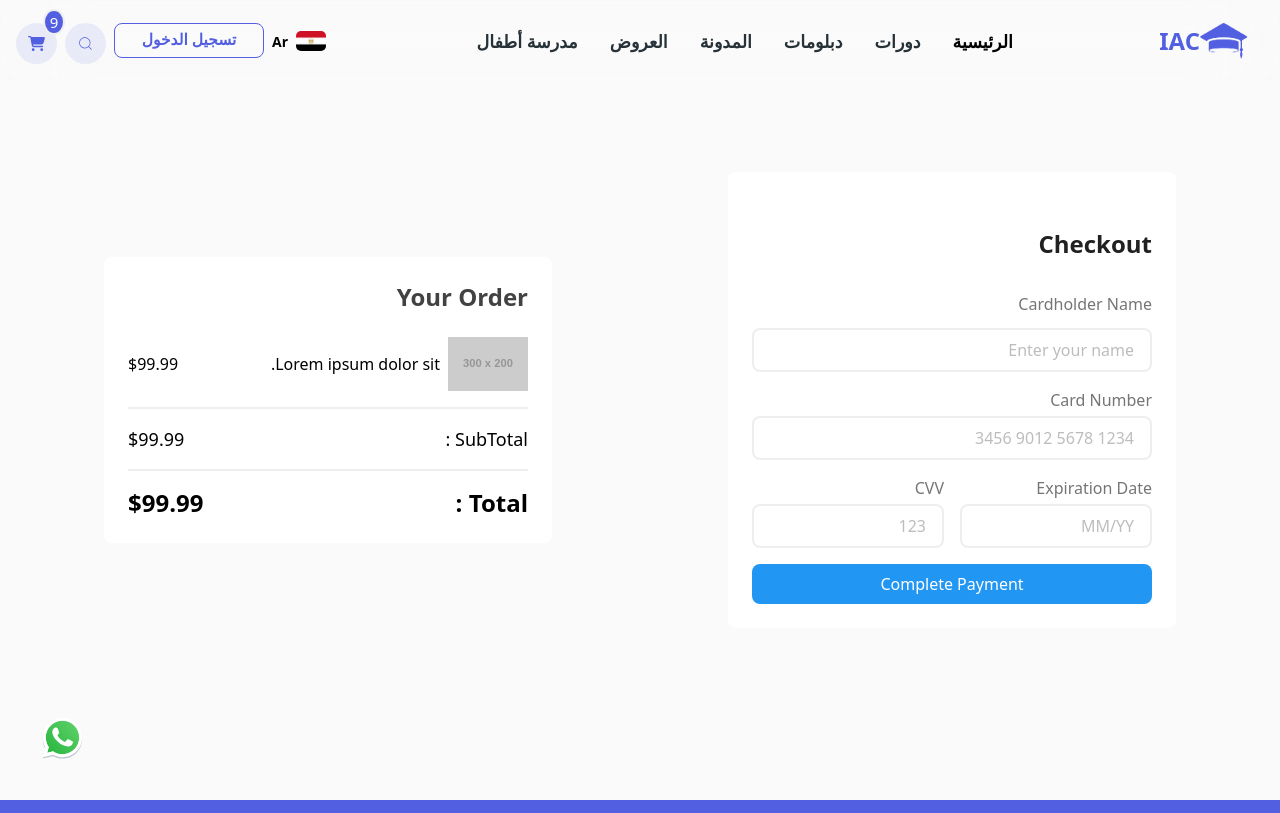
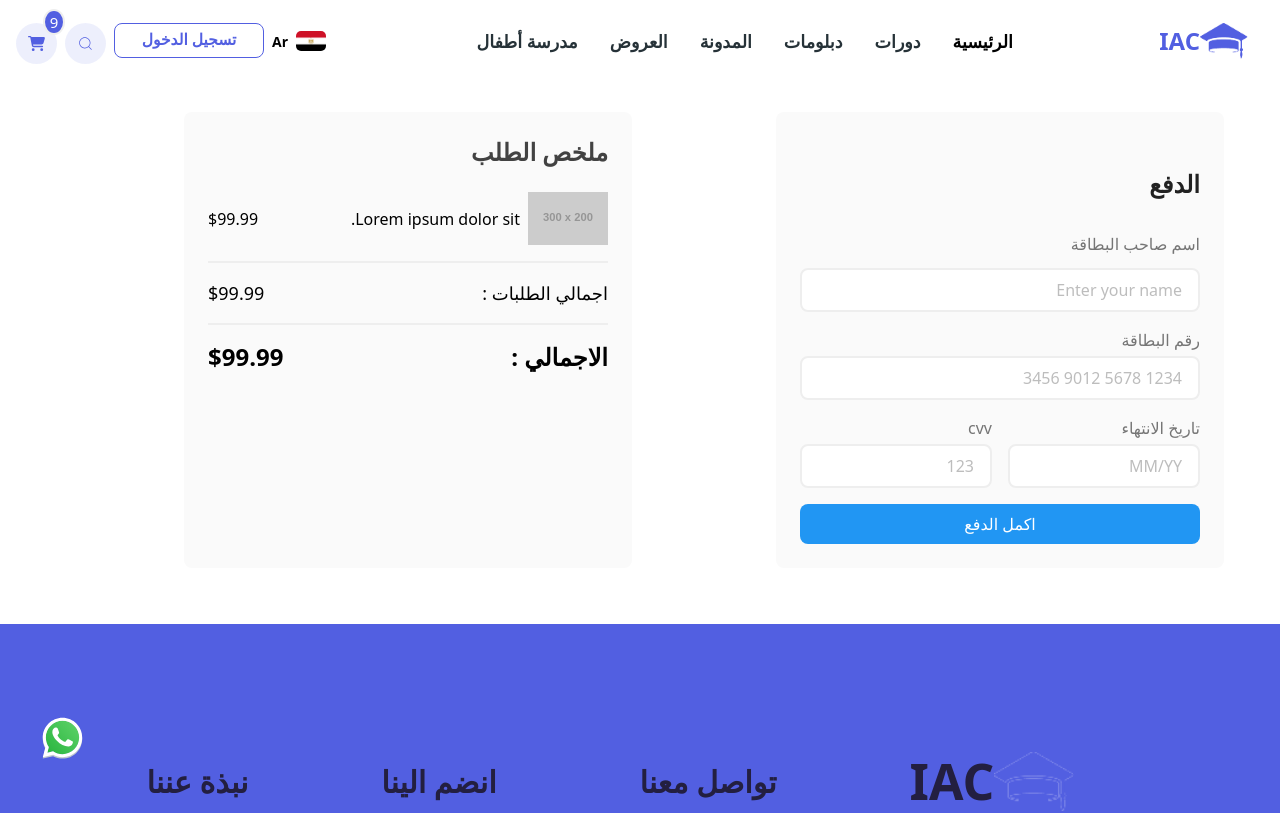
Before and after one commit to AEbdoRohman/Learning-System, a React (Vite) app: page /payment in a window 1280 px wide. Shown: the top 813 px of the page. Built offline with nearby package versions, Linux system fonts and the light colour scheme.

Commit message:
Update payment

```diff
--- a/src/components/payment/Payment.jsx
+++ b/src/components/payment/Payment.jsx
@@ -1,14 +1,45 @@
 import { useEffect } from "react";
+import { useTranslation } from "react-i18next";
 
 const Payment = () => {
+  const { t } = useTranslation();
   useEffect(() => {
     window.scrollTo(0, 0);
   }, []);
+
   return (
-    <div className="min-h-screen bg-gray-50  flex items-center justify-around p-4 shadow-md">
-      <div className="w-full max-w-md bg-white rounded-lg  p-6">
-        <h1 className="text-2xl font-bold text-gray-900 my-8">Checkout</h1>
+    <div className="mt-24 mb-10 container mx-auto grid grid-cols-1 md:grid-cols-2 gap-4 p-4">
+      {/* Order Summary */}
+      <div className="w-full max-w-md bg-gray-50 rounded-lg p-6 order-1 md:order-2">
+        <h2 className="text-2xl font-bold text-gray-800 mb-6">
+          {t("pay.order")}
+        </h2>
+        <div className="flex items-center justify-between border-b-2 border-gray-200 pb-4">
+          <div className="flex items-center gap-2">
+            <img
+              src="https://via.placeholder.com/300x200"
+              alt="Product Image"
+              className="w-20"
+            />
+            <h3>Lorem ipsum dolor sit.</h3>
+          </div>
+          <p>$99.99</p>
+        </div>
+        <div className="flex items-center justify-between mt-4 text-lg border-b-2 border-gray-200 pb-4">
+          <h1>{t("pay.subtotal")} :</h1>
+          <span>$99.99</span>
+        </div>
+        <div className="flex items-center justify-between mt-4 font-bold text-2xl">
+          <h1>{t("pay.total")} :</h1>
+          <span>$99.99</span>
+        </div>
+      </div>
 
+      {/* Checkout Form */}
+      <div className="w-full max-w-md bg-gray-50 rounded-lg p-6 order-2 md:order-1">
+        <h1 className="text-2xl font-bold text-gray-900 my-8">
+          {t("pay.checkout")}
+        </h1>
         <form className="space-y-4">
           {/* Name */}
           <div className="duration-300 ease-out">
@@ -16,7 +47,7 @@ const Payment = () => {
               htmlFor="name"
               className="block text-gray-600 font-medium mb-2"
             >
-              Cardholder Name
+              {t("pay.name")}
             </label>
             <input
               type="text"
@@ -32,7 +63,7 @@ const Payment = () => {
               htmlFor="card-number"
               className="block text-gray-600 font-medium"
             >
-              Card Number
+              {t("pay.card")}
             </label>
             <input
               type="text"
@@ -49,7 +80,7 @@ const Payment = () => {
                 htmlFor="expiry"
                 className="block text-gray-600 font-medium"
               >
-                Expiration Date
+                {t("pay.expiryDate")}
               </label>
               <input
                 type="text"
@@ -60,7 +91,7 @@ const Payment = () => {
             </div>
             <div className="w-1/2">
               <label htmlFor="cvv" className="block text-gray-600 font-medium">
-                CVV
+                {t("pay.cvv")}
               </label>
               <input
                 type="text"
@@ -76,33 +107,9 @@ const Payment = () => {
             type="submit"
             className="w-full bg-blue-500 text-white py-2 rounded-lg hover:bg-blue-600 focus:outline-none focus:ring-2 focus:ring-blue-400"
           >
-            Complete Payment
+            {t("pay.pay")}
           </button>
         </form>
-      </div>
-
-      {/* Order Summary */}
-      <div className="w-full max-w-md bg-white rounded-lg  p-6">
-        <h2 className="text-2xl font-bold text-gray-800 mb-6">Your Order </h2>
-        <div className="flex items-center justify-between border-b-2 border-gray-200 pb-4">
-          <div className="flex items-center gap-2">
-            <img
-              src="https://via.placeholder.com/300x200"
-              alt="Product Image"
-              className="w-20"
-            />
-            <h3>Lorem ipsum dolor sit.</h3>
-          </div>
-          <p> $99.99</p>
-        </div>
-        <div className="flex items-center justify-between mt-4 text-lg border-b-2 border-gray-200 pb-4">
-          <h1>SubTotal :</h1>
-          <span>$99.99</span>
-        </div>
-        <div className="flex items-center justify-between mt-4 font-bold text-2xl">
-          <h1>Total :</h1>
-          <span>$99.99</span>
-        </div>
       </div>
     </div>
   );
--- a/src/locale/ar/translation.json
+++ b/src/locale/ar/translation.json
@@ -112,6 +112,19 @@
     "deadline": "تاريخ الانتهاء"
   },
 
+  "pay": {
+    "checkout": "الدفع",
+    "name": "اسم صاحب البطاقة",
+    "card": "رقم البطاقة",
+    "expiryDate": "تاريخ الانتهاء",
+    "cvv": "cvv",
+    "pay": "اكمل الدفع",
+
+    "order": "ملخص الطلب",
+    "subtotal": "اجمالي الطلبات",
+    "total": "الاجمالي"
+  },
+
   "review": "تقييم",
   "more": "عرض المزيد",
   "price": "السعر",
--- a/src/locale/en/translation.json
+++ b/src/locale/en/translation.json
@@ -111,6 +111,20 @@
     "percentage": "Pass Percentage",
     "deadline": "Deadline"
   },
+
+  "pay": {
+    "checkout": "Checkout",
+    "name": "Cardholder Name",
+    "card": "Card Number",
+    "expiryDate": "Expiry Date",
+    "cvv": "cvv",
+    "pay": "Complete Payment",
+
+    "order": "Order Summary",
+    "subtotal": "Subtotal",
+    "total": "Total"
+  },
+
   "review": "Review",
   "more": "More Details",
   "price": "Price",
```
